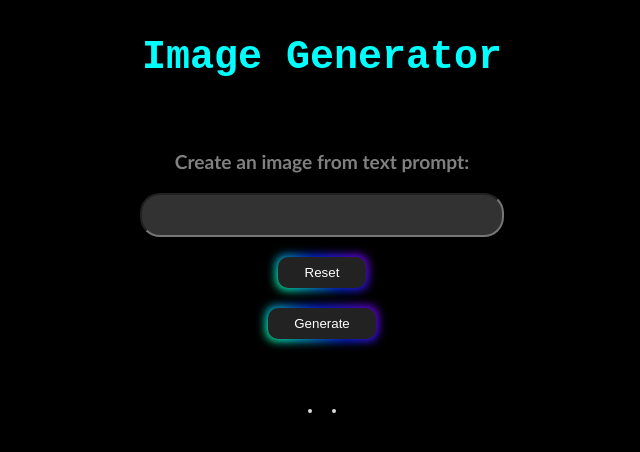
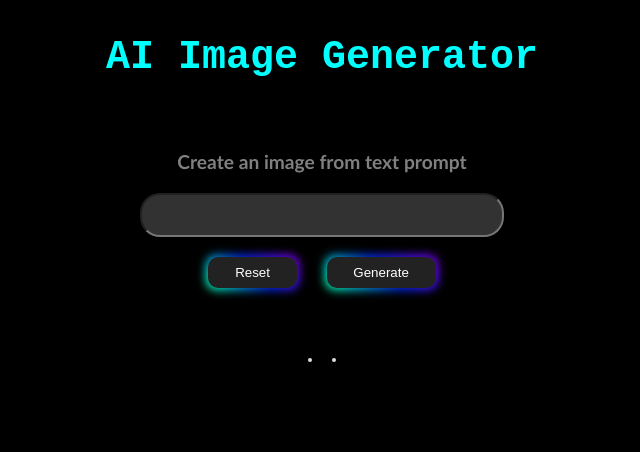
Before and after one commit to rio-aman/Story_and_Image-generator, a plain HTML site: page app.html in a window 1280 px wide. Shown: the whole page, without its empty margins (318-958 px from the left). Drawn offline with Linux system fonts and the light colour scheme.

Commit message:
updation in ai generator

```diff
--- a/app.html
+++ b/app.html
@@ -8,11 +8,13 @@
   <link rel="stylesheet" href="app.css">
 </head>
 <body>
-    <h1>Image Generator</h1>
-    <label for="input">Create an image from text prompt:</label>
+    <h1><b>AI Image Generator</b></h1>
+    <label for="input">Create an image from text prompt</label>
     <input type="text" id="input">
-    <button class="button-85" id="resetBtn">Reset</button>
-    <button class="button-85" id="btn">Generate</button>
+    <div style="display: flex; gap: 30px; align-items: center;">
+      <button class="button-85" id="resetBtn">Reset</button>
+      <button class="button-85" id="btn">Generate</button>
+    </div>
     <div class="container">
       <img id="image1" src="" alt="">
       <img id="image2" src="" alt="">
```
